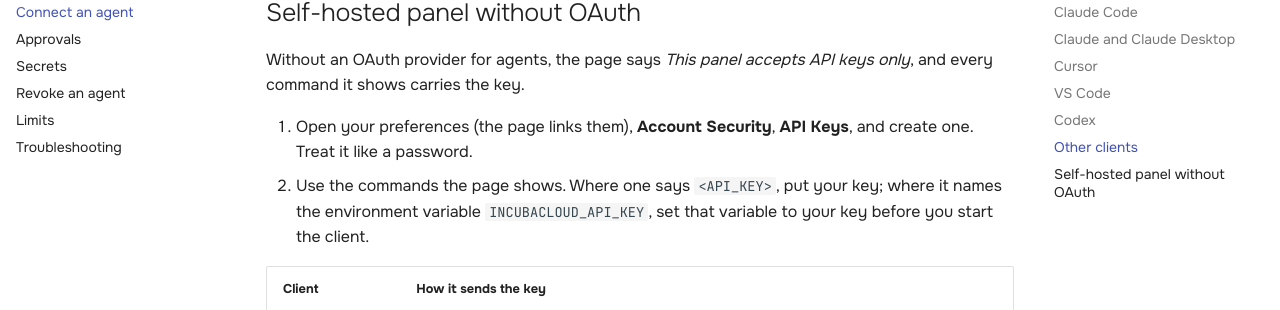
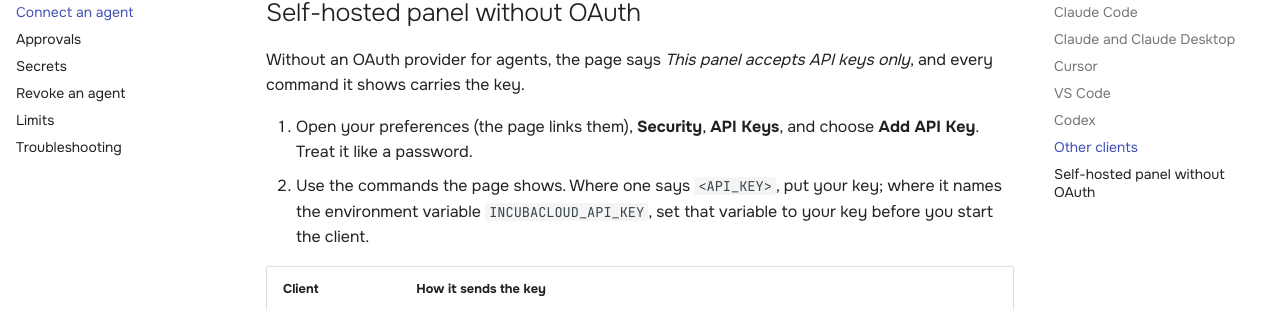
Before and after one commit to incubacloud/incubacloud, an MkDocs documentation site: the page built from docs/user/docs/agents/connect.md, in a window 1280 px wide and 900 px high, scrolled down 2070 px. Shown: the part 144-454 px from the top of the window. Built offline with MkDocs 1.6.1 and Material for MkDocs 9.7.7, drawn with Linux system fonts in a browser that asks for light colours; plug-ins that fetch from the network failed and are left out.

Commit message:
[FIX] incubacloud_mcp: an API key is created under Security, API Keys, as Odoo 19 names the tab, not Account Security

```diff
--- a/docs/user/docs/agents/connect.md
+++ b/docs/user/docs/agents/connect.md
@@ -98,8 +98,8 @@ OAuth, send an API key in a header.
 Without an OAuth provider for agents, the page says *This panel accepts API
 keys only*, and every command it shows carries the key.
 
-1. Open your preferences (the page links them), **Account Security**,
-   **API Keys**, and create one. Treat it like a password.
+1. Open your preferences (the page links them), **Security**, **API Keys**,
+   and choose **Add API Key**. Treat it like a password.
 2. Use the commands the page shows. Where one says `<API_KEY>`, put your
    key; where it names the environment variable `INCUBACLOUD_API_KEY`, set
    that variable to your key before you start the client.
--- a/incubacloud_mcp/static/src/connect_agent/connect_agent.xml
+++ b/incubacloud_mcp/static/src/connect_agent/connect_agent.xml
@@ -64,7 +64,7 @@
                         <i class="fa fa-key" aria-hidden="true"/>
                         This panel accepts API keys only. Create one in your
                         <a t-att-href="view.preferencesUrl" target="_blank" rel="noopener">preferences</a>
-                        (Account Security, API Keys) and put it where the commands say
+                        (Security, API Keys) and put it where the commands say
                         <code t-esc="apiKeyPlaceholder"/>, or in the environment variable
                         they name. Treat it like a password.
                     </div>
```
Also changed, not shown: docs/user/docs/agents/revoke.md (+1 -1 lines), 1 other file.
